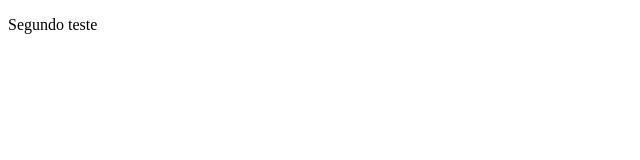
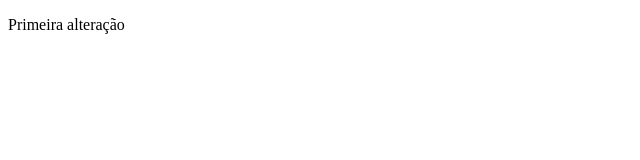
Before and after one commit to dev-camila/aula3-certo, a plain HTML site: page index.html in a window 1280 px wide. Shown: the full height of the page, 0-640 px from the left. Drawn offline with Linux system fonts and the light colour scheme.

Commit message:
Bugfix 1

```diff
--- a/index.html
+++ b/index.html
@@ -4,11 +4,11 @@
 <head>
     <meta charset="UTF-8">
     <meta name="viewport" content="width=device-width, initial-scale=1.0">
-    <title>Feat-novo</title>
+    <title>Bugfix</title>
 </head>
 
 <body>
-    <p>Segundo teste</p>
+    <p>Primeira alteração</p>
 </body>
 
 </html>
```
